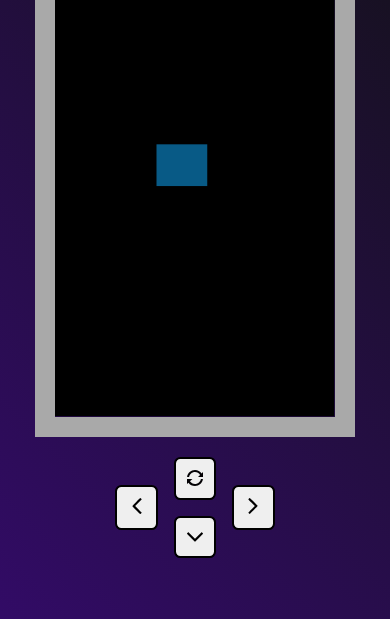
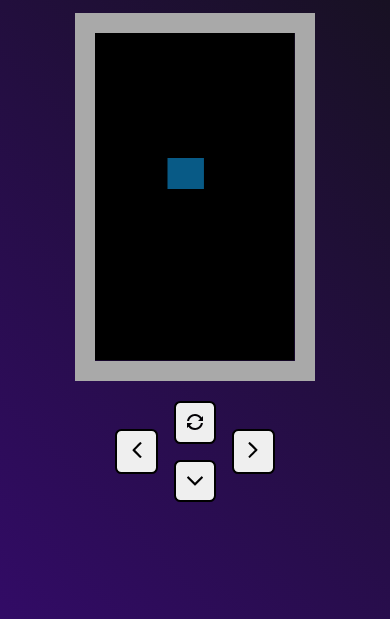
Before and after one commit to Samuelloliiveira/tetris, a plain HTML site: page index.html in a window 390 px wide. Shown: the part 225-844 px from the top of the page. Drawn offline with Linux system fonts and the light colour scheme.

Commit message:
arrumando o tamanho no mobile

```diff
--- a/style.css
+++ b/style.css
@@ -89,8 +89,8 @@ header {
 }
 
 canvas {
-  width: 20rem;
-  height: 30rem;
+  width: 15rem;
+  height: 23rem;
   border: 20px solid darkgrey;
 }
 
```
